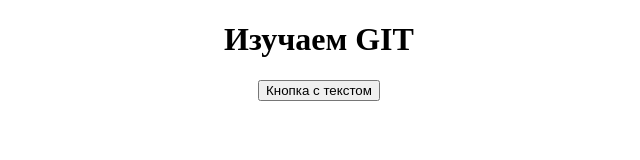
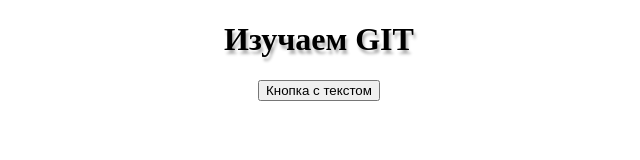
Before and after one commit to arti9/timoshenko_lesson, a plain HTML site: page index.html in a window 1280 px wide. Shown: the full height of the page, 321-961 px from the left. Drawn offline with Linux system fonts and the light colour scheme.

Commit message:
добавил тенюшку

```diff
--- a/css/1.css
+++ b/css/1.css
@@ -1,3 +1,4 @@
-.batton{
+.text{
 	text-align: center;
+	text-shadow: 2px 4px 3px rgba(0,0,0,0.3);
 	}
--- a/index.html
+++ b/index.html
@@ -6,7 +6,7 @@
 	<link rel="stylesheet" type="text/css" href="./css/1.css">
 </head>
 <body>
-	<h1 class="batton">Изучаем GIT</h1>
-	<p class="batton" id="btn"><button>Кнопка с текстом</button>
+	<h1 class="text">Изучаем GIT</h1>
+	<p class="text" id="btn"><button>Кнопка с текстом</button>
 </body>
 </html>
```
